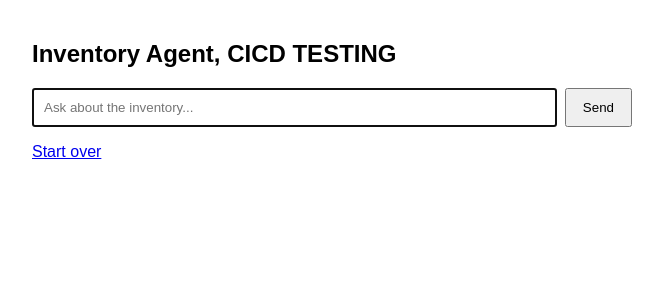
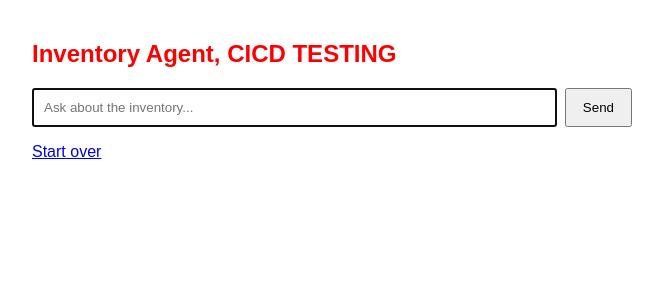
Before and after one commit to Hassane-El-Khatib/AI-Agent-CICD, a Django app: page / in a window 1280 px wide. Shown: the top 300 px of the page, without its empty margins (308-971 px from the left). Run offline with Django 5.2, Linux system fonts and the light colour scheme.

Commit message:
changed the color of the title now

```diff
--- a/chat/templates/chat.html
+++ b/chat/templates/chat.html
@@ -1,7 +1,7 @@
 <!DOCTYPE html>
 <html>
 <head>
-    <title>Inventory Agent, CICD TESTING color: red</title>
+    <title style="color: red;">Inventory Agent, CICD TESTING</title>
     <style>
         body { font-family: sans-serif; max-width: 600px; margin: 40px auto; }
         .msg { padding: 10px 14px; margin: 8px 0; border-radius: 10px; }
@@ -14,7 +14,7 @@
 </head>
 <body>
 
-<h2>Inventory Agent, CICD TESTING</h2>
+<h2 style="color: red;">Inventory Agent, CICD TESTING</h2>
 
 {% for message in history %}
     <div class="msg {{ message.role }}">{{ message.text }}</div>
```
